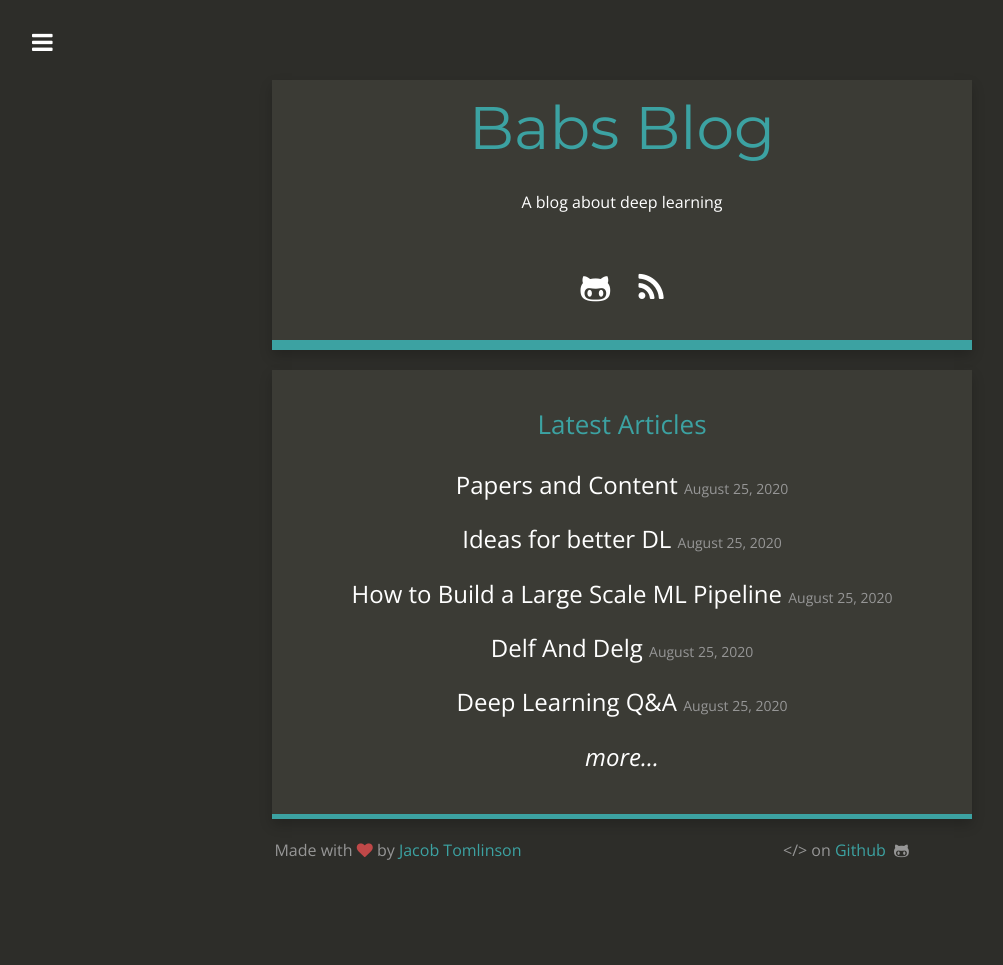
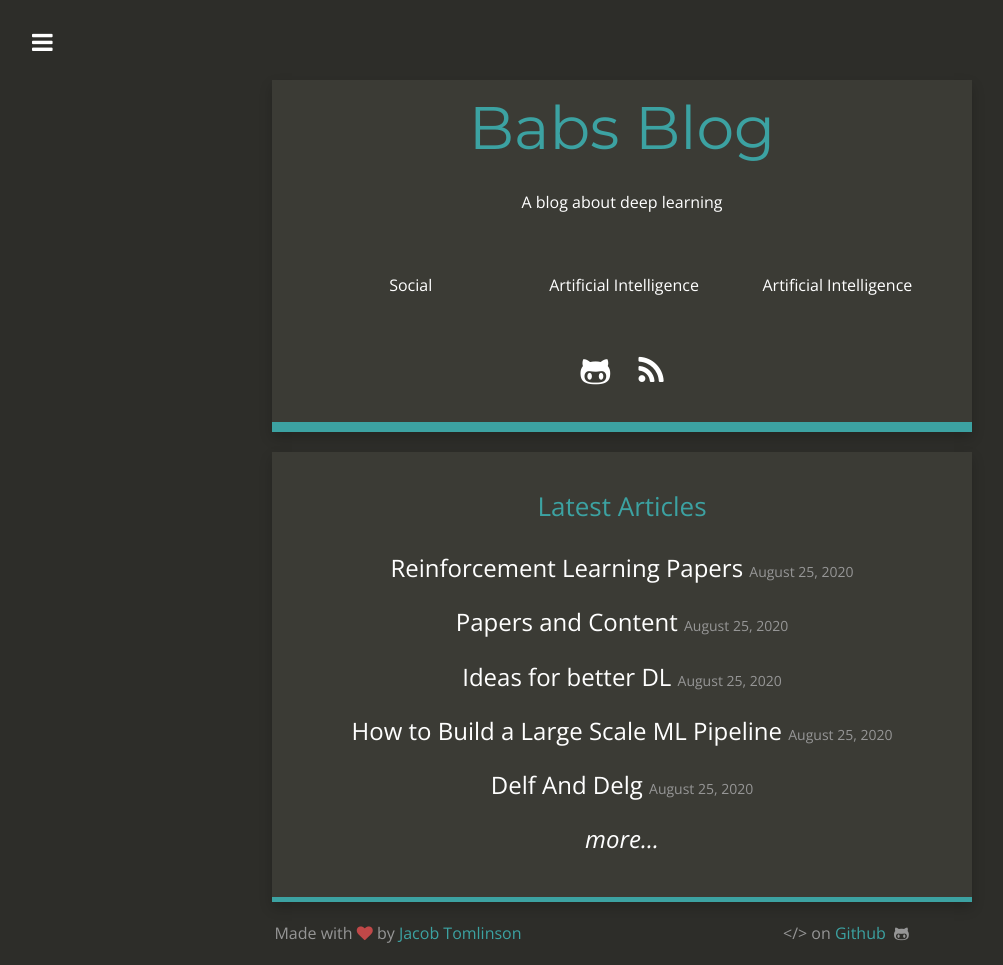
Before and after one commit to KuenstlicheIntelligenz/KuenstlicheIntelligenz.github.io, a Jekyll site: the page built from index.html, in a window 1280 px wide. Shown: the whole page, without its empty margins (18-1021 px from the left). Built offline with Jekyll 4.4.1, drawn with Linux system fonts in a browser that asks for light colours; nearby versions of some CDN libraries; before the commit the page ends 900 px from its top, so only the background shows below that.

Commit message:
add stuff

```diff
--- a/_config.yml
+++ b/_config.yml
@@ -11,8 +11,9 @@ title_image: "https://www.gravatar.com/avatar/00000000000000000000000000000000?s
 #github_repository: https://github.com/jacobtomlinson/carte-noire
 #addthis_id: ra-513c6fa83da6ec67
 post_limit: 5
+paginate: 5
 
-# Social usernames/URLs
+# _social usernames/URLs
 #twitter_username: _jacobtomlinson
 github_username:  KuenstlicheIntelligenz
 #instagram_username:
@@ -37,6 +38,10 @@ kramdown:
 permalink: pretty
 exclude: [vendor]
 
+collections:
+  social:
+    output: true
+
 defaults:
   -
     scope:
--- a/_includes/header.html
+++ b/_includes/header.html
@@ -6,6 +6,11 @@
             <li><a href="{{ site.baseurl }}/"><i class="fa fa-home"></i> Home</a></li>
             <li><a href="{{ site.baseurl }}/posts/"><i class="fa fa-archive"></i> All Posts</a></li>
             <li><a href="{{ site.baseurl }}/search/"><i class="fa fa-search"></i> Search</a></li>
+            <li><a href="{{ site.baseurl }}/social/"><i class="fa fa-social"></i> Social Topics</a></li>
+
+<!--            {% for s in site.social %}-->
+<!--            <li><a href="{{ s.url }}">{{ s.title }}</a></li>-->
+<!--            {% endfor %}-->
         </ul>
 
         {% include social_links.html %}
--- a/css/style.scss
+++ b/css/style.scss
@@ -899,3 +899,8 @@ td{
     padding: 2px;
     border:1px solid $dark-blue;;
 }
+
+
+.category-links{
+    color: #FFF !important;
+    }
--- a/index.html
+++ b/index.html
@@ -18,6 +18,23 @@ make-smaller-titles: true
             <div class="author-text">
                 {{ site.title_description }}
             </div>
+
+            <div class="row">
+
+                <div class="col-md-4 text-center">
+                    <a href="{{ site.baseurl }}/social/" class="category-links"><i class="fa fa-social"></i> Social</a>
+                </div>
+                <div class="col-md-4 text-center">
+                    <a href="{{ site.baseurl }}/ai/" class="category-links"><i class="fa fa-ai"></i> Artificial Intelligence</a>
+                </div>
+                <div class="col-md-4 text-center">
+                    <a href="{{ site.baseurl }}/ai/" class="category-links"><i class="fa fa-ai"></i> Artificial Intelligence</a>
+                </div>
+            </div>
+            <!--            <div class="category-links">-->
+            <!--                <a href="{{ site.baseurl }}/social/"><i class="fa fa-social"></i> Social</a>-->
+            <!--                <a href="{{ site.baseurl }}/ai/"><i class="fa fa-ai"></i> Artificial Intelligence</a>-->
+            <!--            </div>-->
 
             {% include social_links.html %}
         </div>
```
Also changed, not shown: _posts/2020-08-25-Reinforcement-Learning-Papers.md (added, +33 -0 lines), _social/self_conficence.md (added, +41 -0 lines), _social/test.md (added, +13 -0 lines), social.html (added, +55 -0 lines), 1 other file. Lines whose indentation alone changed are shown as unchanged.
